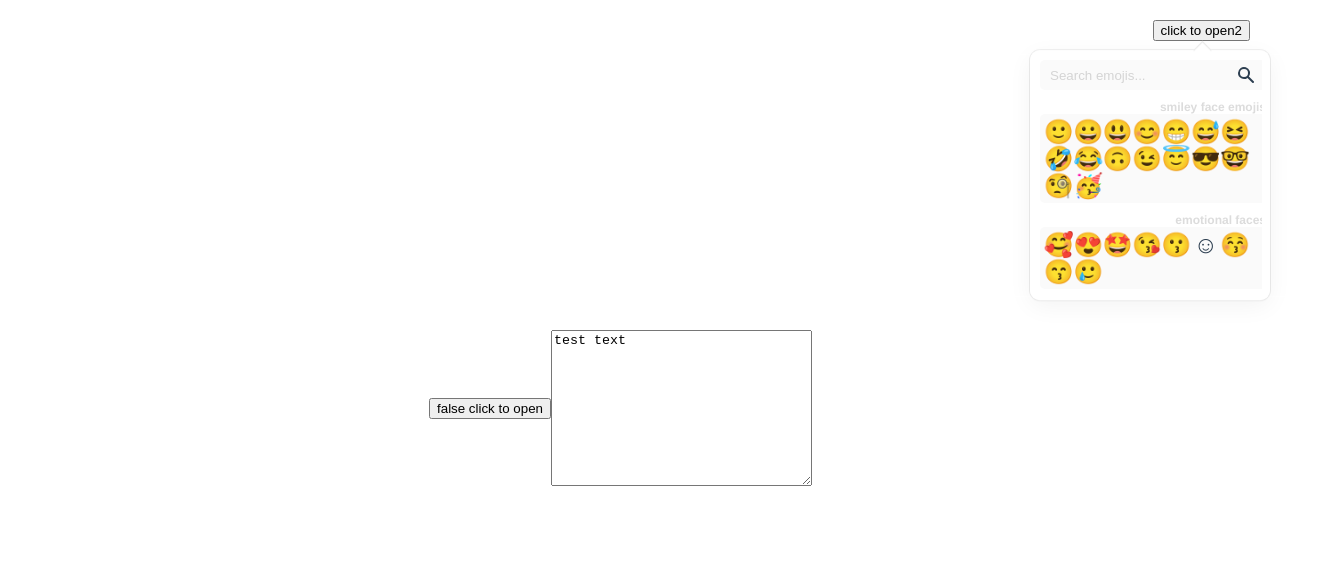
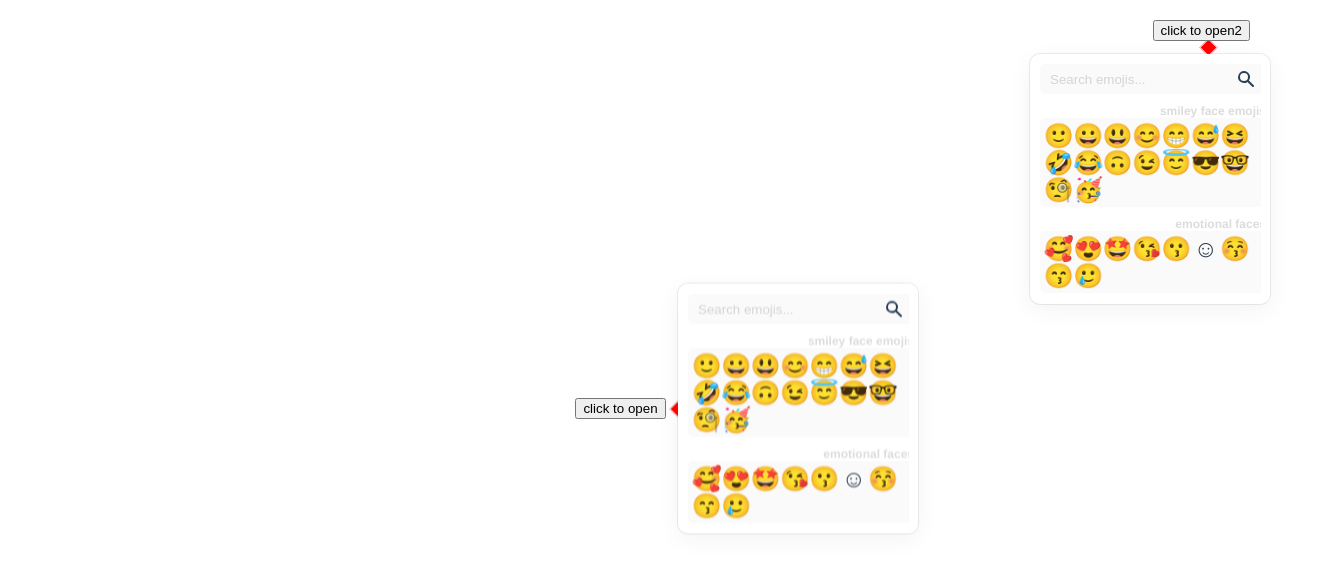
Before and after one commit to davidhavlin/vue-3-emoji-picker, a Vue app: page / in a window 1280 px wide. Shown: the top 574 px of the page, 1322 px wide, since content can reach past the window. Built offline with nearby package versions, Linux system fonts and the light colour scheme.

Commit message:
rework arrow, because of overflowing

```diff
--- a/src/App.vue
+++ b/src/App.vue
@@ -2,16 +2,15 @@
   <div class="test-container">
     <section>
       <button @click="test = !test" style="margin-left: -39px">
-        {{ test }}
         click to open
-        <!-- <emoji-picker /> -->
+        <emoji-picker position="right" />
       </button>
     </section>
     <button class="test-btn" style="margin-left: -39px">
       click to open2
       <emoji-picker @selected-emoji="addEmoji" />
     </button>
-    <textarea v-model="text" name="" id="" cols="30" rows="10"></textarea>
+    <!-- <textarea v-model="text" name="" id="" cols="30" rows="10"></textarea> -->
   </div>
 </template>
 
--- a/src/components/EmojiPicker/EmojiPicker.vue
+++ b/src/components/EmojiPicker/EmojiPicker.vue
@@ -5,7 +5,10 @@
         <main
           v-if="showContainer"
           class="emoji-picker"
-          :class="{ 'emoji-picker__hovered': hovered }"
+          :class="{
+            'emoji-picker__hovered': hovered,
+            horizontal: ['left', 'right'].includes(pickerPosition),
+          }"
           :style="{
             transform: `translate(${dimensions.left}px, ${dimensions.top}px) translateZ(0)`,
           }"
@@ -16,7 +19,30 @@
           @touchstart="hovered = true"
           @touchend="hovered = false"
         >
+          <div class="new-arrow-overflow">
             <div
+              class="new-arrow-container"
+              :class="[ARROW_POSITION[pickerPosition]]"
+              :style="{
+                // ...test,
+                transform: `translate(${arrowDimensions.left}px, ${arrowDimensions.top}px) translateZ(0)`,
+              }"
+            >
+              <div class="new-arrow"></div>
+            </div>
+          </div>
+          <!-- <div>
+            <div class="just-arrow"></div>
+          </div> -->
+          <!-- <div
+            class="arrow-wrapper"
+            :class="{
+              horizontal: ['top', 'bottom'].includes(
+                ARROW_POSITION[pickerPosition]
+              ),
+            }"
+          > -->
+          <!-- <div
             class="arrow-container"
             :class="[ARROW_POSITION[pickerPosition]]"
             :style="{
@@ -27,7 +53,9 @@
               class="picker-arrow"
               :style="{ width: ARROW_SIZE + 'px', height: ARROW_SIZE + 'px' }"
             ></div>
-          </div>
+          </div> -->
+          <!-- </div> -->
+          <div class="nieco">
             <div
               class="scrollbar-hider"
               :class="{ 'scrollbar-hider__invisible': hovered }"
@@ -41,6 +69,7 @@
               >
                 <header v-if="props.showSearch">
                   <input
+                    ref="searchRef"
                     class="picker-input"
                     v-model="searchValue"
                     :placeholder="props.placeholder"
@@ -48,6 +77,24 @@
                   />
                   <div class="picker-input__icon">
                     <svg
+                      v-show="searchValue"
+                      xmlns="http://www.w3.org/2000/svg"
+                      class="h-6 w-6"
+                      fill="none"
+                      viewBox="0 0 24 24"
+                      stroke="currentColor"
+                      stroke-width="2"
+                      style="cursor: pointer"
+                      @click="onSearchClear"
+                    >
+                      <path
+                        stroke-linecap="round"
+                        stroke-linejoin="round"
+                        d="M6 18L18 6M6 6l12 12"
+                      />
+                    </svg>
+                    <svg
+                      v-show="!searchValue"
                       xmlns="http://www.w3.org/2000/svg"
                       class="h-5 w-5"
                       viewBox="0 0 20 20"
@@ -91,7 +138,10 @@
                 </template>
 
                 <template v-else>
-                <section v-if="props.showCategories" class="section-categories">
+                  <section
+                    v-if="props.showCategories"
+                    class="section-categories"
+                  >
                     <div class="category-name special">Categories</div>
                     <div class="categories-container">
                       <div
@@ -129,6 +179,7 @@
                 </template>
               </div>
             </div>
+          </div>
         </main>
       </transition>
     </Teleport>
@@ -149,6 +200,7 @@ import emojis, { categories, allEmojis } from "./emojis";
 import { vClickOutside, vOnResize } from "./directives";
 import { useStorage } from "./useStorage";
 import { useSearch } from "./useSearch";
+import { useArrow } from "./useArrow";
 
 type TPositions = "top" | "bottom" | "left" | "right" | "center";
 
@@ -179,6 +231,13 @@ const emit = defineEmits(["selectedEmoji", "update:modelValue"]);
 
 const { pushToStorage, lastUsedEmojis } = useStorage();
 const { searchValue, foundEmojis } = useSearch(allEmojis);
+const {} = useArrow();
+
+const searchRef = ref<HTMLInputElement | null>(null);
+const onSearchClear = () => {
+  searchValue.value = "";
+  searchRef.value?.focus();
+};
 
 const directions: { [key in TPositions]: TPositions[] } = {
   left: ["left", "right", "bottom", "top"],
@@ -190,6 +249,16 @@ const directions: { [key in TPositions]: TPositions[] } = {
 
 const ARROW_SIZE = 13;
 const ARROW_OFFSET = props.showArrow ? (Math.sqrt(2) * ARROW_SIZE) / 2 : 0;
+const nieco = ARROW_OFFSET + "px";
+const wtf = {
+  height: ARROW_OFFSET + "px",
+};
+const test = computed(() => {
+  return ["left", "right"].includes(pickerPosition.value)
+    ? { width: ARROW_OFFSET + "px" }
+    : { height: ARROW_OFFSET + "px" };
+});
+console.log("", { nieco });
 const ARROW_POSITION = {
   top: "arrow-bottom",
   bottom: "arrow-top",
@@ -312,8 +381,8 @@ const setDimensions = (el: HTMLElement | null | undefined) => {
   const [offsetX, offsetY] = props.offset;
   const n = props.width / 2 - el.offsetWidth / 2;
   const positionsY = {
-    top: el.offsetTop - props.height - offsetY - ARROW_OFFSET,
-    bottom: el.offsetTop + el.offsetHeight + offsetY + ARROW_OFFSET,
+    top: el.offsetTop - props.height - offsetY,
+    bottom: el.offsetTop + el.offsetHeight + offsetY,
     left: el.offsetTop + el.offsetHeight / 2 - props.height / 2 + offsetY,
     right: el.offsetTop + el.offsetHeight / 2 - props.height / 2 + offsetY,
     center: 0,
@@ -321,8 +390,8 @@ const setDimensions = (el: HTMLElement | null | undefined) => {
   const positionsX = {
     top: el.offsetLeft - n + offsetX,
     bottom: el.offsetLeft - n + offsetX,
-    left: el.offsetLeft - props.width - ARROW_OFFSET,
-    right: el.offsetLeft + el.offsetWidth + ARROW_OFFSET,
+    left: el.offsetLeft - props.width,
+    right: el.offsetLeft + el.offsetWidth,
     center: 0,
   };
 
@@ -370,21 +439,27 @@ onBeforeUnmount(() => {
   box-sizing: border-box;
 }
 .emoji-picker {
+  display: flex;
+  flex-direction: column;
   box-sizing: border-box;
 
   color: palegreen;
   position: absolute;
   top: 0;
   left: 0;
-  box-shadow: rgba(0, 0, 0, 0.05) 0px 6px 24px 0px,
+  /* box-shadow: rgba(0, 0, 0, 0.05) 0px 6px 24px 0px,
     rgba(0, 0, 0, 0.08) 0px 0px 0px 1px;
-  border-radius: 10px;
+  border-radius: 10px; */
 
   --background-color: #fff;
   --border-color: #e6e6e6;
   --border-radius: 10px;
   --scrollbar-width: 6px;
-  --arrow-width: v-bind(ARROW_SIZE);
+  /* --arrow-size: v-bind(ARROW_SIZE); */
+  --arrow-size: 13px;
+}
+.emoji-picker.horizontal {
+  flex-direction: row;
 }
 .wrapper {
   border-radius: var(--border-radius);
@@ -402,7 +477,7 @@ onBeforeUnmount(() => {
   overflow-y: auto;
   backface-visibility: hidden;
   /* border-radius: var(--border-radius); */
-  background: var(--background-color);
+  /* background: var(--background-color); */
   /* box-shadow: rgba(0, 0, 0, 0.05) 0px 6px 24px 0px,
     rgba(0, 0, 0, 0.08) 0px 0px 0px 1px; */
 }
@@ -436,13 +511,54 @@ onBeforeUnmount(() => {
 
 header {
   position: relative;
-  transform: tran;
+  /* transform: tran; */
+}
+.new-arrow-overflow {
+  position: relative;
+  width: 100%;
+  overflow: hidden;
+}
+.new-arrow-container {
+  position: relative;
+  display: flex;
+  justify-content: center;
+  align-items: center;
+  /* width: 100%; */
+  /* height: v-bind(nieco); */
+  z-index: 1;
+}
+.emoji-picker.horizontal .new-arrow-overflow {
+  width: var(--arrow-size);
+  /* height: 100%; */
+  display: flex;
+  justify-content: flex-end;
+  align-items: center;
+}
+.new-arrow {
+  display: block;
+  width: var(--arrow-size);
+  height: var(--arrow-size);
+  background-color: red;
+  left: calc(var(--arrow-size) / 2);
+  transform: rotate(45deg);
+  position: relative;
+  transform-origin: center;
+  border: 1px solid var(--border-color);
+}
+.arrow-wrapper {
+  position: absolute;
+  width: 100%;
+  height: 100%;
+  background: goldenrod;
+  /* overflow: hidden; */
+  /* overflow-y: visible; */
 }
 .arrow-container {
-  position: absolute;
+  background-color: palegreen;
+  position: relative;
   width: 100%;
-  height: var(--arrow-width);
-  z-index: 1;
+  height: var(--arrow-size);
+  z-index: 0;
   display: flex;
   align-items: center;
   justify-content: center;
@@ -458,16 +574,16 @@ header {
 }
 .arrow-container.arrow-right {
   height: 100%;
-  width: var(--arrow-width);
+  width: var(--arrow-size);
   right: 0;
 }
 .arrow-container.arrow-left {
   height: 100%;
-  width: var(--arrow-width);
+  width: var(--arrow-size);
   left: 0;
 }
 .arrow-container.arrow-bottom {
-  height: var(--arrow-width);
+  height: var(--arrow-size);
   width: 100%;
   bottom: 0;
 }
@@ -493,20 +609,27 @@ header {
   border-bottom: 1px solid var(--border-color);
 }
 
+.nieco {
+  position: relative;
+  border-radius: var(--border-radius);
+  background-color: var(--background-color);
+  overflow: hidden;
+
+  box-shadow: rgba(0, 0, 0, 0.05) 0px 6px 24px 0px,
+    rgba(0, 0, 0, 0.08) 0px 0px 0px 1px;
+}
+
 .picker-arrow.arrow-none {
   display: none;
 }
 .scrollbar-hider {
   position: absolute;
-  height: calc(100% - 6px);
-  top: 50%;
-  transform: translateY(-50%);
-  width: 8px;
+  height: 100%;
+  top: 0;
+  width: 9px;
   background-color: var(--background-color);
   right: 0;
   z-index: 10;
-  border-bottom-right-radius: var(--border-radius);
-  border-top-right-radius: var(--border-radius);
   pointer-events: none;
   transition: opacity 180ms;
 }
--- /dev/null
+++ b/src/components/EmojiPicker/useArrow.ts
@@ -0,0 +1,22 @@
+import { computed } from "vue";
+
+export function useArrow() {
+  const ARROW_SIZE = 13;
+  // const ARROW_OFFSET = props.showArrow ? (Math.sqrt(2) * ARROW_SIZE) / 2 : 0;
+
+  // const test = computed(() => {
+  //   return ["left", "right"].includes(pickerPosition.value)
+  //     ? { width: ARROW_OFFSET + "px" }
+  //     : { height: ARROW_OFFSET + "px" };
+  // });
+
+  const ARROW_POSITION = {
+    top: "arrow-bottom",
+    bottom: "arrow-top",
+    left: "arrow-right",
+    right: "arrow-left",
+    center: "arrow-none",
+  };
+
+  return {};
+}
--- a/src/components/EmojiPicker/useSearch.ts
+++ b/src/components/EmojiPicker/useSearch.ts
@@ -5,8 +5,7 @@ function debounce(callback: Function, timeout = 300) {
   return (...args: any[]) => {
     clearTimeout(timer);
     timer = setTimeout(() => {
-      // @ts-ignore
-      callback.apply(this, args);
+      callback.apply(null, args);
     }, timeout);
   };
 }
```
Lines whose indentation alone changed are shown as unchanged.
